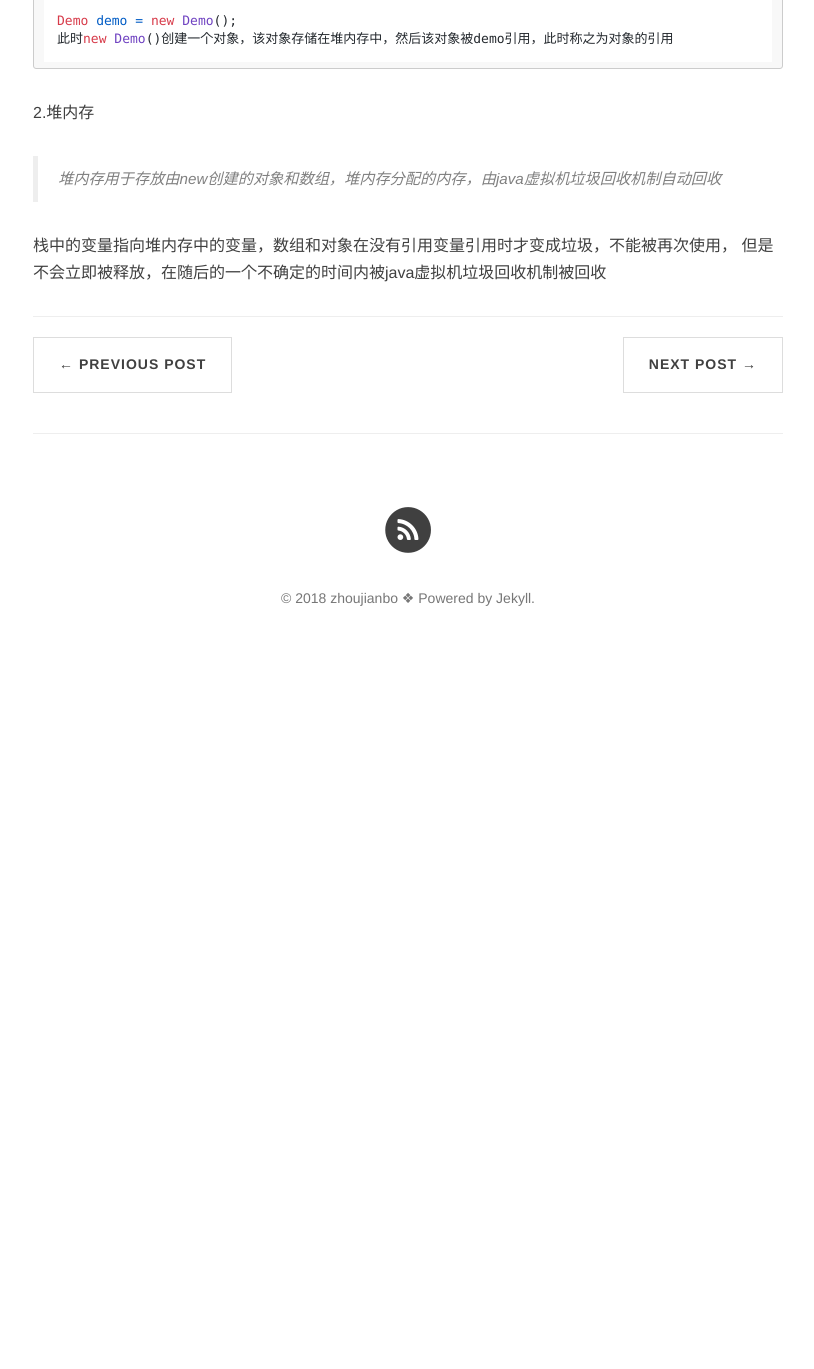
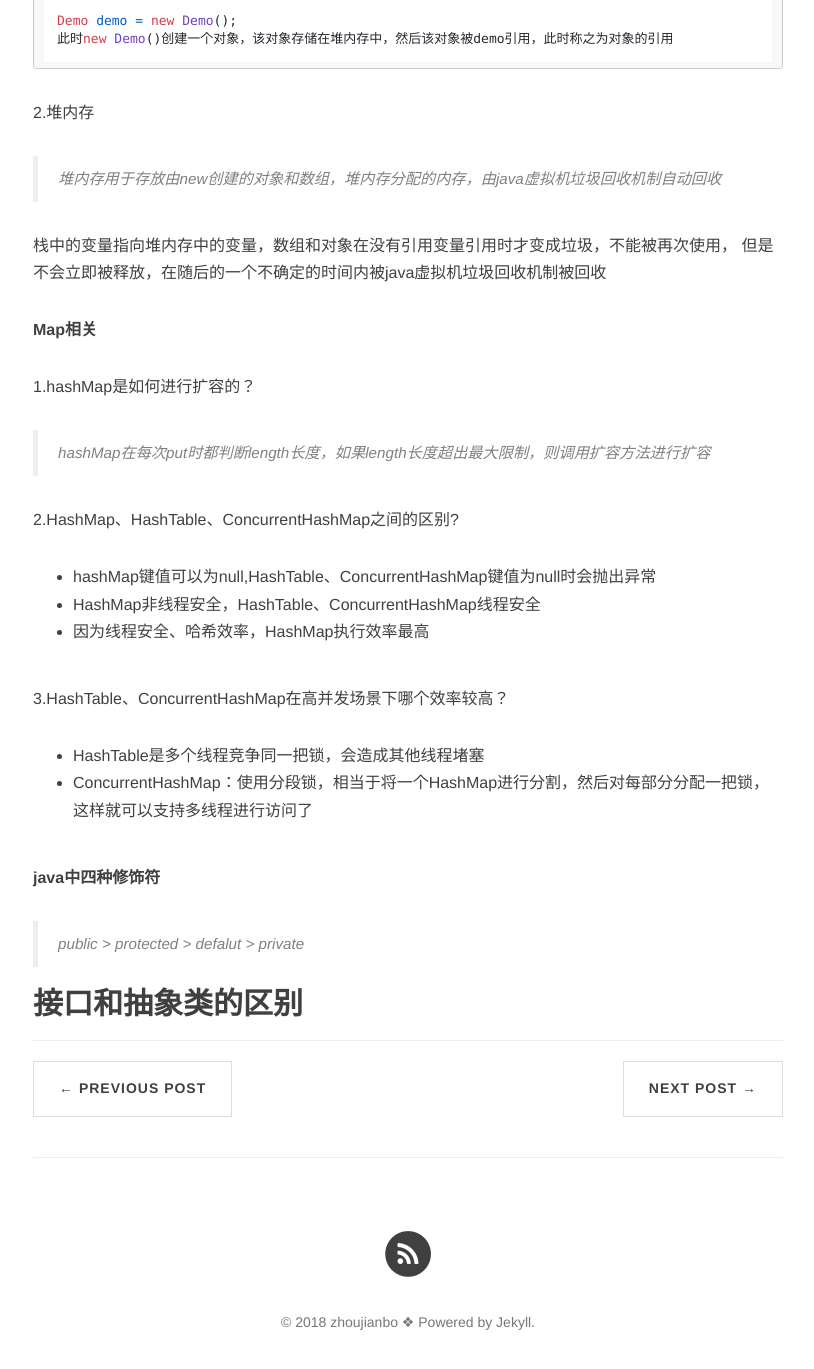
Before and after one commit to ZhouJianBoPro/ZhouJianBoPro.github.io, a Jekyll site: the page built from _posts/2018-05-08-basic.md, in a window 1280 px wide and 1400 px high, scrolled down 1235 px. Shown: the top 1369 px of the window, without its empty margins (232-1046 px from the left). Built offline with Jekyll 4.4.1, drawn with Linux system fonts in a browser that asks for light colours; nearby versions of some CDN libraries; comment, search, counter and statistics services are not loaded; before the commit the page ends 1911 px from its top, so only the background shows below that.

Commit message:
defalut commit；

```diff
--- a/_posts/2018-05-08-basic.md
+++ b/_posts/2018-05-08-basic.md
@@ -37,3 +37,23 @@ Demo demo = new Demo();
 
 栈中的变量指向堆内存中的变量，数组和对象在没有引用变量引用时才变成垃圾，不能被再次使用，
 但是不会立即被释放，在随后的一个不确定的时间内被java虚拟机垃圾回收机制被回收
+
+**Map相关**
+
+1.hashMap是如何进行扩容的？<br/>
+> hashMap在每次put时都判断length长度，如果length长度超出最大限制，则调用扩容方法进行扩容
+
+2.HashMap、HashTable、ConcurrentHashMap之间的区别?<br/>
+- hashMap键值可以为null,HashTable、ConcurrentHashMap键值为null时会抛出异常
+- HashMap非线程安全，HashTable、ConcurrentHashMap线程安全
+- 因为线程安全、哈希效率，HashMap执行效率最高
+
+3.HashTable、ConcurrentHashMap在高并发场景下哪个效率较高？
+- HashTable是多个线程竞争同一把锁，会造成其他线程堵塞
+- ConcurrentHashMap：使用分段锁，相当于将一个HashMap进行分割，然后对每部分分配一把锁，这样就可以支持多线程进行访问了
+
+**java中四种修饰符**
+> public > protected > defalut > private
+
+**接口和抽象类的区别**
+-
```
Also changed, not shown: _posts/2018-05-07-distribute-lock.md (+2 -2 lines), _posts/2018-05-08-AtomicInteger.md (+2 -2 lines), _posts/2018-05-08-volatile.md (+2 -2 lines), _posts/2018-05-09-Lock.md (+2 -2 lines), _posts/2018-05-09-ThreadLocal.md (+2 -2 lines).
